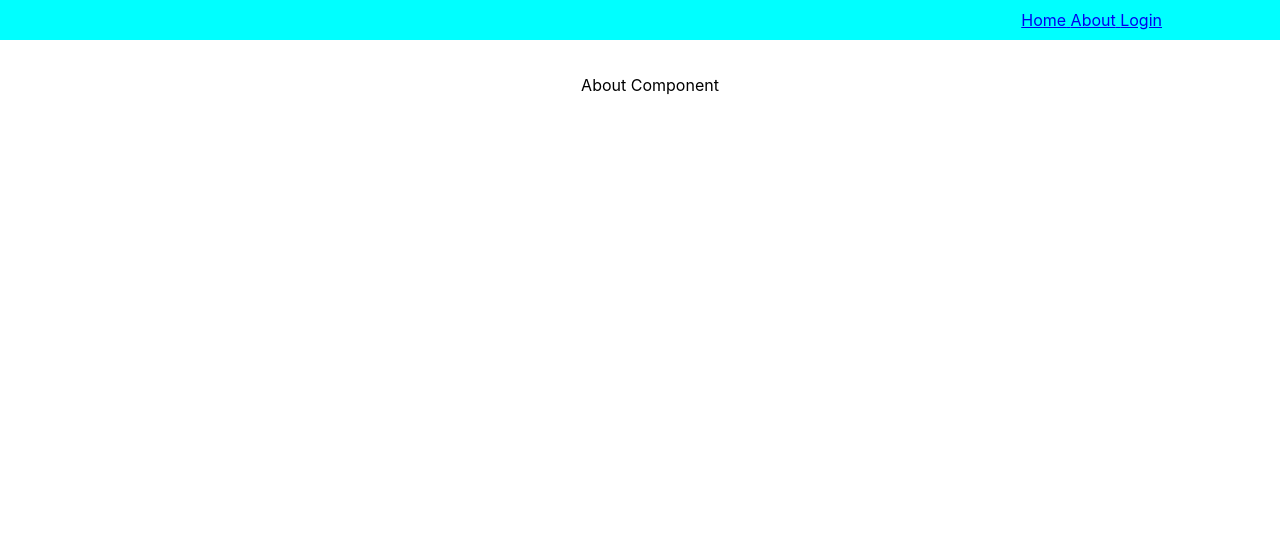
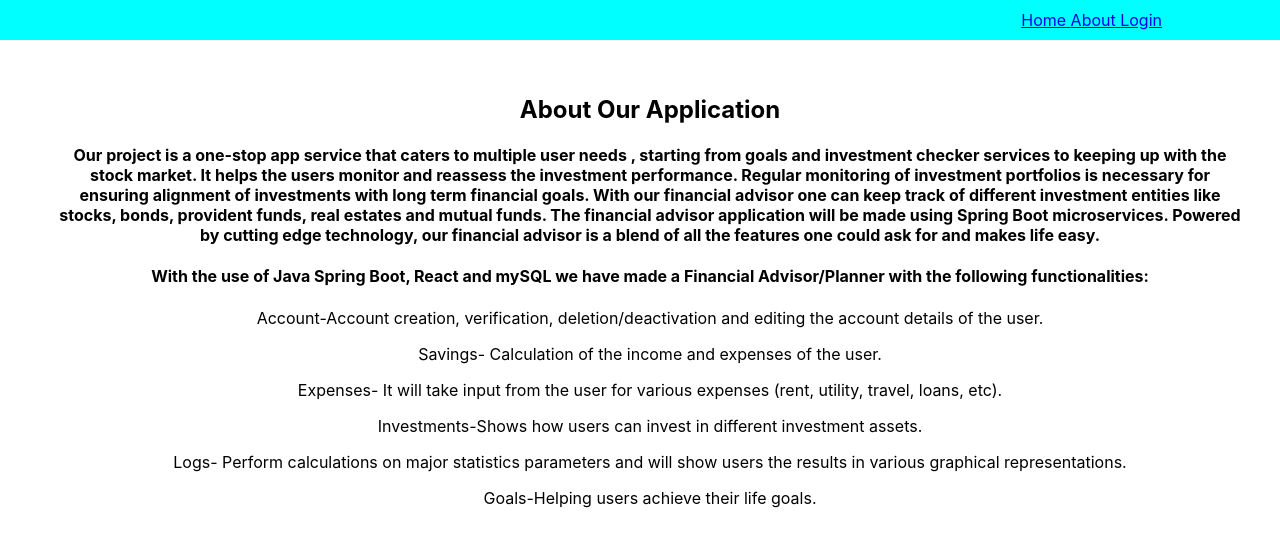
Before and after one commit to Manaswini-Mahala/test-app2, a React (Create React App) app: page /about in a window 1280 px wide. Shown: the top 546 px of the page. Built offline with nearby package versions, Linux system fonts and the light colour scheme.

Commit message:
View Details and About cmp added

```diff
--- a/src/App.js
+++ b/src/App.js
@@ -28,6 +28,7 @@ import Goals from './cmp/Goals';
 import Logistics from './cmp/Logistics';
 import Currency from './cmp/Currency';
 import ReactivateAccount from './cmp/ReactivateAccount';
+import ViewDetails from './cmp/ViewDetails';
 import Error from './Error';
 
 import {
@@ -77,6 +78,7 @@ function App() {
             <Route exact path="/logistics"><Logistics /> </Route>
             <Route exact path="/currency"><Currency /> </Route>
             <Route exact path="/reactivateaccount"><ReactivateAccount /> </Route>
+            <Route exact path="/viewdetails"><ViewDetails /> </Route>
 
 
           </Switch>
--- a/src/cmp/About.js
+++ b/src/cmp/About.js
@@ -1,10 +1,32 @@
 import React, { Component } from 'react';
 
-class About extends Component{
-    render(){
-        return(
+class About extends Component {
+    render() {
+        return (
             <div className='app'>
-                About Component
+                <h2>About Our Application</h2>
+                <h4>Our project is a one-stop app service that caters to multiple user needs , starting from goals and investment checker services to keeping up with the stock market. It helps the users monitor and reassess the investment performance. Regular monitoring of investment portfolios is necessary for ensuring alignment of investments with long term financial goals. With our financial advisor one can keep track of different investment entities like stocks, bonds, provident funds, real estates and mutual funds. The financial advisor application will be made using Spring Boot microservices. Powered by cutting edge technology, our financial advisor is a blend of all the features one could ask for and makes life easy.
+                </h4>
+
+                <h4>With the use of Java Spring Boot, React and mySQL we have made a Financial Advisor/Planner with the following functionalities:
+                </h4>
+
+                <p>Account-Account creation, verification, deletion/deactivation and editing the account details of the user.
+                </p>
+
+                <p>Savings- Calculation of the income and expenses of the user.</p>
+
+                <p>Expenses- It will take input from the user for various expenses (rent, utility, travel, loans, etc).</p>
+
+                <p>Investments-Shows how users can invest in different investment assets.
+                </p>
+
+                <p>Logs- Perform calculations on major statistics parameters and will show users  the results in various graphical representations.
+                </p>
+
+                <p>Goals-Helping users achieve their life goals.</p>
+
+
             </div>
         );
     }
--- a/src/cmp/Account.js
+++ b/src/cmp/Account.js
@@ -12,6 +12,7 @@ import {
 function Account() {
     return (
         <div className='app'>
+            <Link to='/ViewDetails'><RectBox accountSection='View Account Details' /> </Link>
             <Link to='/ChangeAccountDetails'><RectBox accountSection='Change Account Details' /> </Link>
             <Link to='/DeactivateAccount'><RectBox accountSection='Deactivate Account' /></Link>
             <Link to='/DeleteAccount'><RectBox accountSection='Delete Account' /></Link>
--- a/src/cmp/Auth.js
+++ b/src/cmp/Auth.js
@@ -129,6 +129,7 @@ class Auth extends Component {
                             <label>Not yet registered? Register Now!</label> <br />
 
                             <button onClick={() => this.setState({ isRegister: true })}>Register</button>
+                            <br /><br />
 
                             <label>Want to reactivate your account?</label> <br />
 
--- /dev/null
+++ b/src/cmp/ViewDetails.js
@@ -0,0 +1,78 @@
+import React, { Component } from 'react';
+import Cookies from 'js-cookie';
+
+import {
+    BrowserRouter as Router,
+    //Switch,
+    Route,
+    Link,
+    Routes
+  } from "react-router-dom";
+
+class ViewDetails extends Component {
+
+    constructor(props) {
+        super(props)
+
+        this.state = { name: 0, email: 0, accountno: 0, ifsc: 0, accountbal: 0, month: 0, year: 0 };
+    }
+
+    view() {
+        const p = Cookies.get("password");
+        const e = Cookies.get("email");
+
+
+
+        //console.log(Cookies.get('email'))
+
+        const requestOptions = {
+            method: 'PUT',
+            headers: {
+                'Accept': 'application/json',
+                'Content-Type': 'application/json'
+            },
+
+            body: JSON.stringify({ email: e, password: p })
+
+        };
+
+        fetch('http://localhost:8080/api1/viewdetails', requestOptions)
+            .then(response => response.text())
+            //.then(data => this.setState({ postId: data.id }));
+            //.then(data=>console.log(data));
+            .then(data => {
+                document.getElementById("output").innerHTML = data;
+                this.setState({ name: data[0], email: data[1], accountno: data[2], ifsc: data[3], accountbal: data[4], month: data[5], year: data[6] });
+
+
+
+
+            });
+        //         //alert("Name Changed")
+    }
+
+
+    render() {
+        return (
+            <div className='a2'>
+
+                <h2>Account Details</h2>
+
+                <label>Name: </label><p> {this.state.name}</p><br />
+                <label>Email: </label><p> {this.state.email}</p><br />
+                <label>Account Number: </label><p> {this.state.accountno}</p><br />
+                <label>IFSC Code: </label><p> {this.state.ifsc}</p><br />
+                <label>Account Balance: </label><p> {this.state.accountbal}</p><br />
+                <label>Month of Registration: </label><p> {this.state.month}</p><br />
+                <label>Year of Registration: </label><p> {this.state.year}</p><br />
+
+                {/* <div><p id="output"></p></div> */}
+
+
+
+            </div>
+        );
+    }
+}
+
+export default ViewDetails;
```
